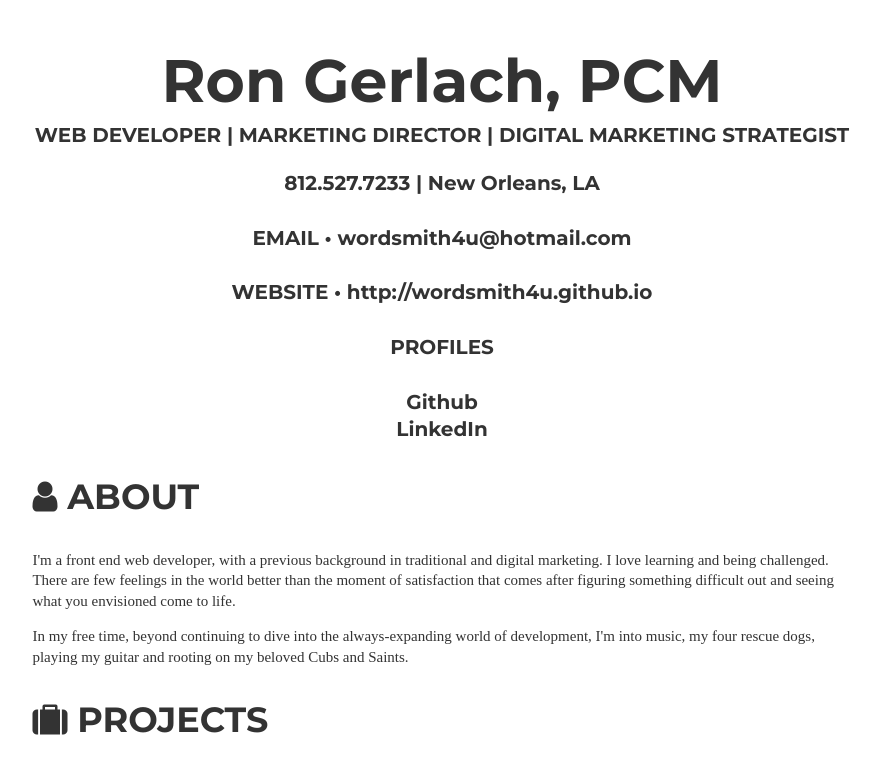
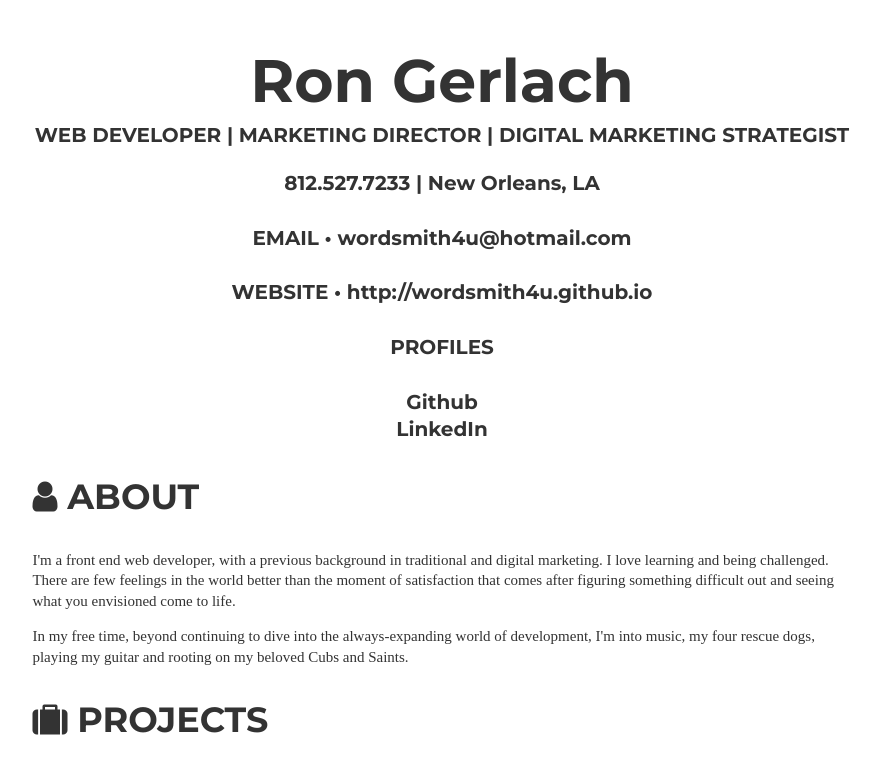
Before and after one commit to wordsmith4u/wordsmith4u.github.io, a plain HTML site: page resume.html in a window 1280 px wide. Shown: the top 770 px of the page, without its empty margins (198-1078 px from the left). Drawn offline with Linux system fonts and the light colour scheme; a web font is replaced by a local one.

Commit message:
Update resume.html

```diff
--- a/resume.html
+++ b/resume.html
@@ -15,7 +15,7 @@
 
 <body>
     <div class="header">
-        <h1>Ron Gerlach, PCM</h1>
+        <h1>Ron Gerlach</h1>
         <h3 class="label">WEB DEVELOPER | MARKETING DIRECTOR | DIGITAL MARKETING STRATEGIST</h3>
         <div class="contact-header">
             812.527.7233 | New Orleans, LA
```
